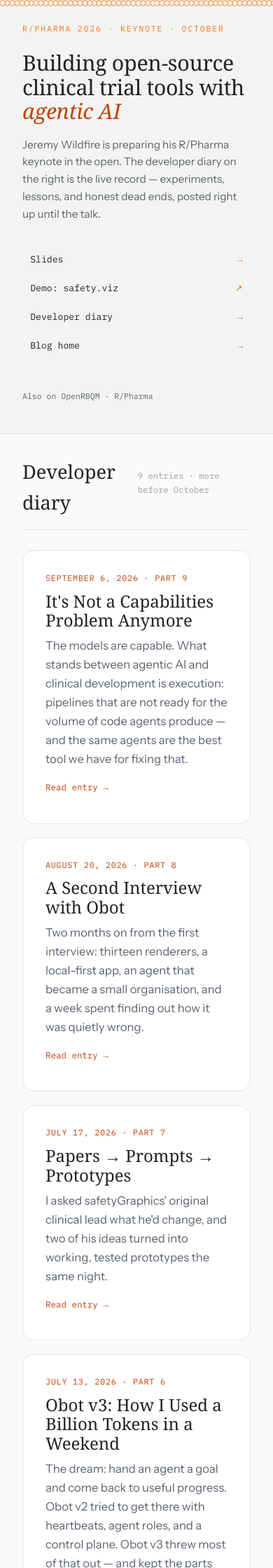
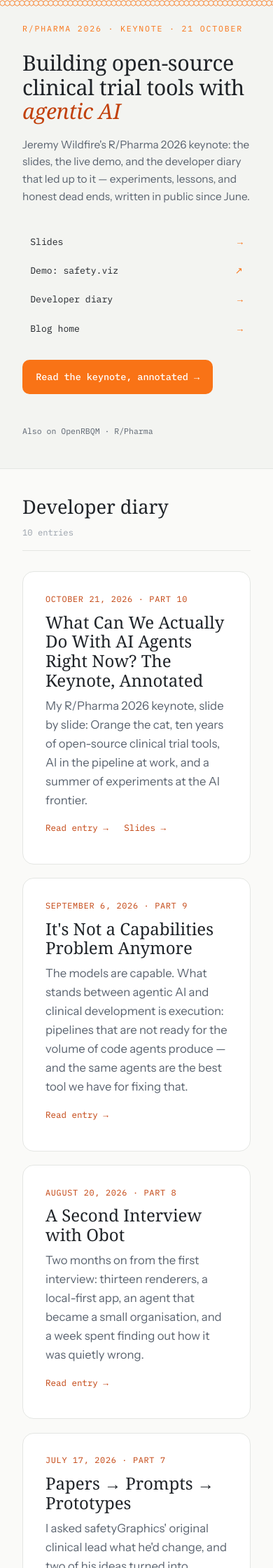
Before and after one commit to jwildfire/jwildfire.github.io, a Jekyll site: the page keynote/index.html, which Jekyll copies as it is, in a window 390 px wide. Shown: the top 2240 px of the page at 70% size. Built offline with Jekyll 4.4.1, drawn with Linux system fonts in a browser that asks for light colours; some web fonts are replaced.

Commit message:
Keynote post ready to publish 21 October; /keynote page updated for talk day
The post moves from _drafts to _posts dated 2026-10-21, with Jeremy's answers to the nine
JW questions applied and every HTML comment removed. /keynote gets a talk-day intro, an
orange button to the post, the Part 10 card, and a heading that stacks on phones. The talk
deck leaves the sitemap exclusion; keynote_extended stays out.

Co-Authored-By: Claude Opus 5.5 <noreply@anthropic.com>

```diff
--- a/_config.yml
+++ b/_config.yml
@@ -81,12 +81,9 @@ defaults:
       type: links
     values:
       layout: link
-  # Both keynote decks are shared by URL only until the blog post links the talk deck: keep it out of the sitemap.
+  # The extended deck (every reserve slide) is shared by URL only: keep it out of the sitemap.
+  # keynote.html, the talk deck, is linked from the annotated post and /keynote, so it is listed.
   - scope:
       path: "keynote/keynote_extended.html"
     values:
       sitemap: false
-  - scope:
-      path: "keynote/keynote.html"
-    values:
-      sitemap: false
--- a/keynote/index.html
+++ b/keynote/index.html
@@ -98,6 +98,9 @@
       .layout { grid-template-columns: 1fr; }
       aside.side { position: static; height: auto; gap: 2rem; border-right: none; border-bottom: 1px solid var(--rule); }
     }
+    @media (max-width: 520px) {
+      .feed-head { flex-direction: column; align-items: flex-start; gap: 0.3rem; }
+    }
   </style>
 </head>
 <body>
@@ -106,15 +109,16 @@
   <div class="layout">
     <aside class="side">
       <div>
-        <p class="side-label">R/Pharma 2026 · Keynote · October</p>
+        <p class="side-label">R/Pharma 2026 · Keynote · 21 October</p>
         <h1>Building open-source clinical trial tools with <em>agentic AI</em></h1>
-        <p class="side-desc">Jeremy Wildfire is preparing his R/Pharma keynote in the open. The developer diary on the right is the live record — experiments, lessons, and honest dead ends, posted right up until the talk.</p>
+        <p class="side-desc">Jeremy Wildfire's R/Pharma 2026 keynote: the slides, the live demo, and the developer diary that led up to it — experiments, lessons, and honest dead ends, written in public since June.</p>
         <nav class="side-nav" aria-label="Talk resources">
           <a href="/keynote/keynote.html">Slides <span class="arr">→</span></a>
           <a href="https://jwildfire.github.io/safety.viz/demo/">Demo: safety.viz <span class="arr">↗</span></a>
           <a href="#diary">Developer diary <span class="arr">→</span></a>
           <a href="/">Blog home <span class="arr">→</span></a>
         </nav>
+        <a class="side-cta" href="/2026/10/21/rpharma-2026-keynote-annotated.html">Read the keynote, annotated →</a>
       </div>
       <p class="side-foot">Also on <a href="https://openrbqm.github.io/">OpenRBQM</a> · <a href="https://rinpharma.com/">R/Pharma</a></p>
     </aside>
@@ -122,8 +126,15 @@
     <main class="feed" id="diary">
       <div class="feed-head">
         <h2>Developer diary</h2>
-        <span class="count">9 entries · more before October</span>
+        <span class="count">10 entries</span>
       </div>
+
+      <article class="card">
+        <p class="date">October 21, 2026 · Part 10</p>
+        <h3><a href="/2026/10/21/rpharma-2026-keynote-annotated.html">What Can We Actually Do With AI Agents Right Now? The Keynote, Annotated</a></h3>
+        <p class="excerpt">My R/Pharma 2026 keynote, slide by slide: Orange the cat, ten years of open-source clinical trial tools, AI in the pipeline at work, and a summer of experiments at the AI frontier.</p>
+        <p class="links"><a href="/2026/10/21/rpharma-2026-keynote-annotated.html">Read entry →</a><a href="/keynote/keynote.html">Slides →</a></p>
+      </article>
 
       <article class="card">
         <p class="date">September 6, 2026 · Part 9</p>
```
Also changed, not shown: _posts/2026-10-21-rpharma-2026-keynote-annotated.md (renamed from _drafts/rpharma-2026-keynote-annotated.md, +6 -54 lines).
